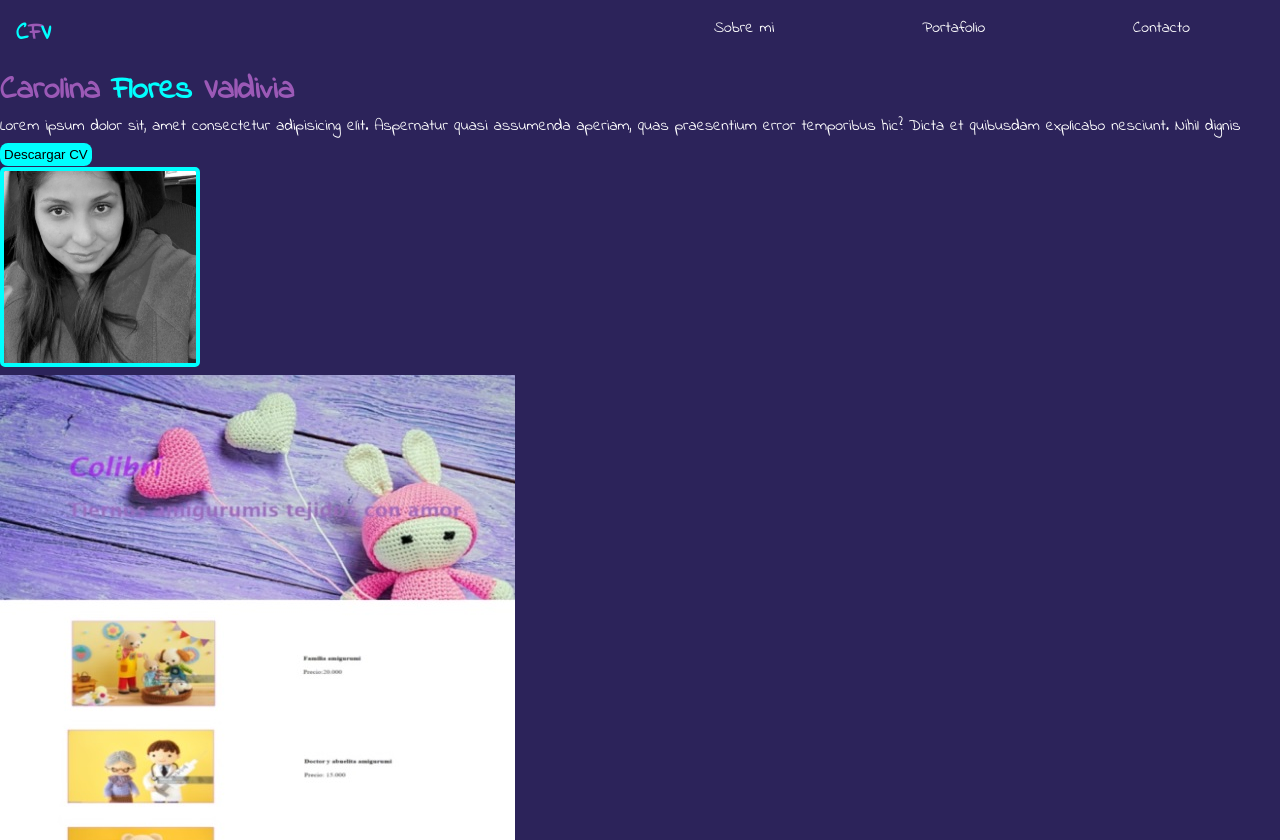
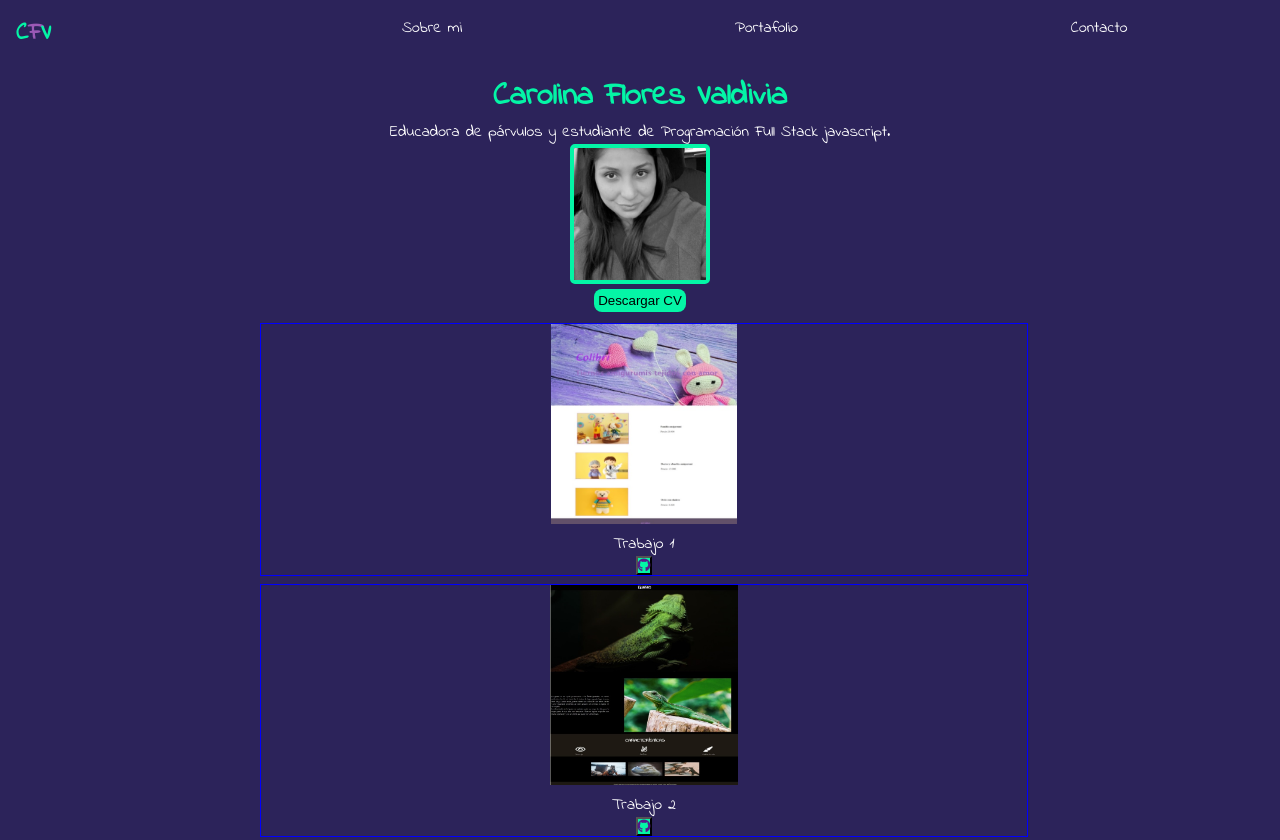
Before and after one commit to CaroFloVal/Prueba_animacionesCSS, a plain HTML site: page index.html in a window 1280 px wide. Shown: the top 840 px of the page. Drawn offline with Linux system fonts and the light colour scheme; a web font is replaced by a local one.

Commit message:
stilos contactos y tarjetas

```diff
--- a/assets/css/style.css
+++ b/assets/css/style.css
@@ -12,21 +12,23 @@ body{
     background-color: #2C235A;
     color: #fff;
 }
-/* Barra de navegacion lateral */
+/* Barra de navegacion */
+
 .brand h2{
-    color: 	#00FFFF;
+    color: 	#04f5a6;
 }
-.brand span{
+.brand h2 span{
     color:#9B59B6
 }
 .navbar {
+    grid-area: nav;
     display: flex;
     justify-content: space-between;
     padding: 1em;
 }
 .menu {
     display: flex;
-    width: 50%;
+    width: 80%;
     justify-content: space-around;
 }
 .menu a {
@@ -44,18 +46,22 @@ body{
 }
 /* Sección hero */
 .hero {
-    margin: 0 auto ;
-    width: 80vw;
-    height: 80vh;
-    align-items: center;
+    grid-area: hero;
+    display: flex;
+    margin: 6px ;
+    justify-content: center;
+
 }
 h1 {
-    color: #9B59B6;
+    color:#04f5a6 ;
 }
 
 h1 span {
-    color: 	#00FFFF;
+    color: 	#9B59B6;
 
+}
+.hero p {
+    text-align: center;
 }
 
 .descargar_cv {
@@ -64,15 +70,101 @@ h1 span {
     border-radius: 8px;
     margin-top: 5px;
     cursor:pointer;
-    background-color: 	#00FFFF;
+    background-color: 	#04f5a6;
 }
 
 .descargar_cv:hover {
     background-color: #9B59B6;
 }
 
-.hero img {
-    width: 200px;
-    border: 4px solid #00FFFF;
+.info {
+    display: flex;
+    flex-direction: column;
+    align-items: center;
+    width: 100%;
+
+}
+.info img {
+    width: 140px;
+    border: 4px solid #04f5a6;
     border-radius: 5px;
+    align-items: center;
 }
+
+/* main */
+
+main {
+    grid-area: main;
+
+}
+.galeria{
+    display:flex;
+    flex-direction: column;
+    justify-content: center;
+    gap: 1 rem;
+    margin: auto;
+    width: 60%;
+
+
+}
+.tarjeta{
+    display: flex;
+    flex-direction: column;
+    width: 100%;
+    margin: 2px;
+    flex-wrap: wrap;
+    flex-grow: 1;
+    margin: 4px;
+    border: solid 1px #0000ff;
+}
+.tarjeta img{
+    width: 100%;
+    object-fit: contain;
+    height: 200px;
+
+}
+.contenido{
+    display: flex;
+    flex-direction: column;
+    align-items: center;
+}
+.boton{
+    display: flex;
+    justify-content: center;
+    background-color: #04f5a6;
+}
+
+section {
+    grid-area: section;
+    display: flex;
+    justify-content: center;
+
+}
+
+.container {
+    background-color:#154360;
+    width: 50%;
+    height: 60px;
+    color: #04f5a6;
+    border-radius: 10px;
+    display: flex;
+    align-items: center;
+    margin: 4px;
+}
+
+.container i {
+    color: #04f5a6;
+    margin: 16px;
+}
+
+
+footer {
+    grid-area: footer;
+    display: flex;
+}
+
+.grid-container {
+    display: grid;
+    grid-template-areas: "nav" "hero" "main" "section" "footer";
+    grid-template-columns: 1fr;
+}
--- a/index.html
+++ b/index.html
@@ -15,6 +15,7 @@
 </head>
 
 <body>
+    <div class="grid-container">
     <header>
         <nav class="navbar">
             <div class="brand">
@@ -36,13 +37,13 @@
     </header>
     <hero id="sobre-mi"  class="hero">
         <div class="info">
-            <h1> Carolina <span> Flores </span> Valdivia </h1>
-            <P>Lorem ipsum dolor sit, amet consectetur adipisicing elit. Aspernatur quasi assumenda aperiam, quas praesentium error temporibus hic? Dicta et quibusdam explicabo nesciunt. Nihil dignis</P>
+            <h1> Carolina Flores Valdivia </h1>
+            <P>Educadora de párvulos y estudiante de Programación Full Stack javascript.</P>
+            <img src="assets/img/caro.jpg" alt="Foto Carolina Flores">
             <a download="" href="#">
                 <button class="descargar_cv">Descargar CV</button>
             </a>
         </div>
-        <img src="assets/img/caro.jpg" alt="Foto Carolina Flores">
     </hero>
     <main id="portafolio">
         <div class="galeria">
@@ -115,16 +116,16 @@
     <section id="contacto">
         <div class="container">
             <div>
-                <a href="https://www.linkedin.com/in/carolina-andrea-flores-valdivia-36b0711ab/"><i class="fa-brands fa-linkedin"></i></a>
+                <a href="https://www.linkedin.com/in/carolina-andrea-flores-valdivia-36b0711ab/">
+                <i class="fa-brands fa-2x fa-linkedin"></i></a>
             </div>
             <div>
-                Telefono de contacto  <i class="bi bi-whatsapp"></i> +56997375300
+                <a href="https://wa.me/+56997375300">
+                <i class="fa-brands fa-2x fa-whatsapp"></i>
             </div>
             <div>
                 <a href="mailto:c.floresvaldivia@hotmail.com">
-                <button type="button">
-                Contacto
-                <i class="bi bi-envelope-arrow-up"></i>
+                <i class="fa-regular fa-2x fa-envelope"></i>
             </div>
 
         </div>
@@ -133,7 +134,7 @@
         Carolina Flores Valdivi
     </footer>
 
-
+    </div>
     <!-- scipts -->
     <script src="https://kit.fontawesome.com/10d5158a4f.js" crossorigin="anonymous"></script>
 </body>
```
